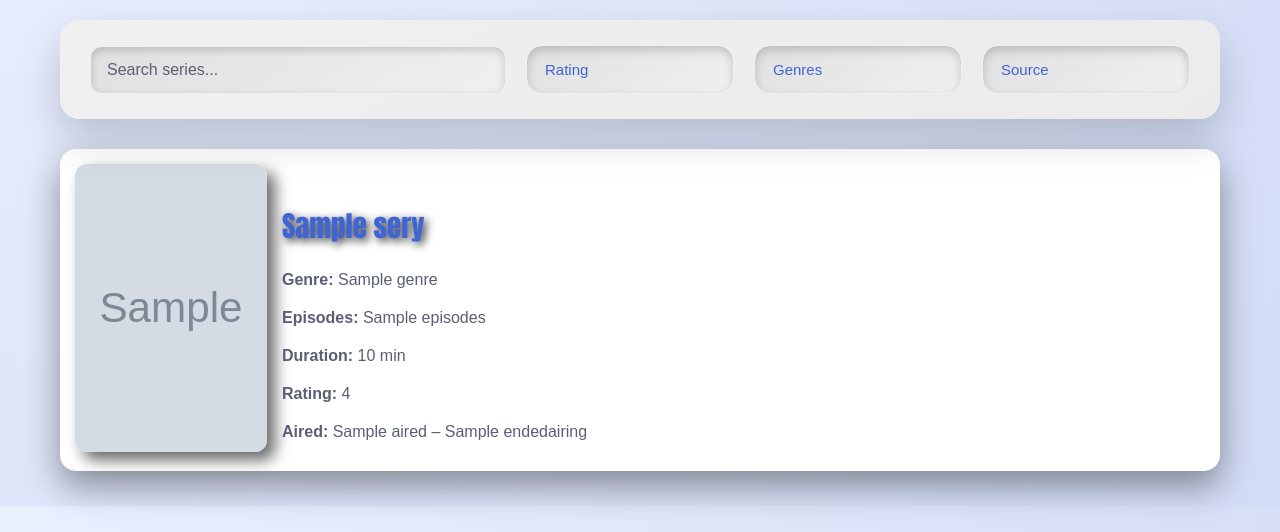
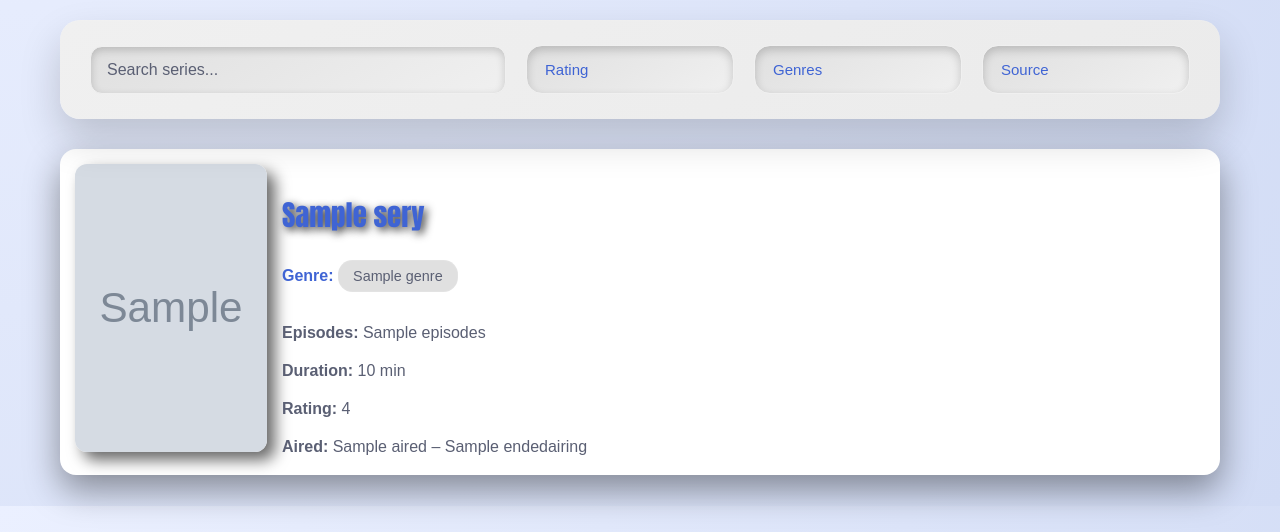
Before and after one commit to matejboyboy/myseries, a Flask app: template templates/Series.html in a window 1280 px wide; the page is wider, and only the part inside the window is pictured. Shown: the part 294-826 px from the top of that part. Run offline with Flask 3, Linux system fonts and the light colour scheme; the template is opened without the code that fills it: most values are stand-ins (such as "Sample title", 1, 10 or a date in 2020); grey boxes marked "Sample" are stand-in pictures; some libraries are stand-ins or nearby versions.

Commit message:
Add files via upload

```diff
--- a/templates/Series.html
+++ b/templates/Series.html
@@ -170,11 +170,24 @@
                 <!-- INFO -->
                 <div class="series-info">
                     <h3 class="series-title" data-name="{{ s.name | lower }}">{{ s.name }}</h3>
-                    <p class="series-meta"><strong>Genre:</strong> {{ s.genre }}</p>
+                    <p><strong>Genre:</strong>
+                        <span class="genres">
+                            {% if series.genre %}
+                            {% for genre in series.genre.split(',') %}
+                            <span class="genre-tag" data-genre="{{ genre.strip() }}">
+                                {{ genre.strip() }}
+                            </span>
+                            {% endfor %}
+                            {% else %}
+                            N/A
+                            {% endif %}
+                        </span>
+                    </p>
                     <p class="series-meta"><strong>Episodes:</strong> {{ s.episodes }}</p>
                     <p class="series-meta"><strong>Duration:</strong> {{ s.duration }} min</p>
                     <p class="series-meta"><strong>Rating:</strong> {{ s.rating or 'N/A'}}</p>
-                    <p class="series-meta"><strong>Aired:</strong> {{ s.aired or 'N/A'}} – {{ s.endedairing or 'N/A'}}</p>
+                    <p class="series-meta"><strong>Aired:</strong> {{ s.aired or 'N/A'}} – {{ s.endedairing or 'N/A'}}
+                    </p>
                 </div>
             </div>
         </a>
```
Also changed, not shown: templates/info.html (+6 -1 lines).
